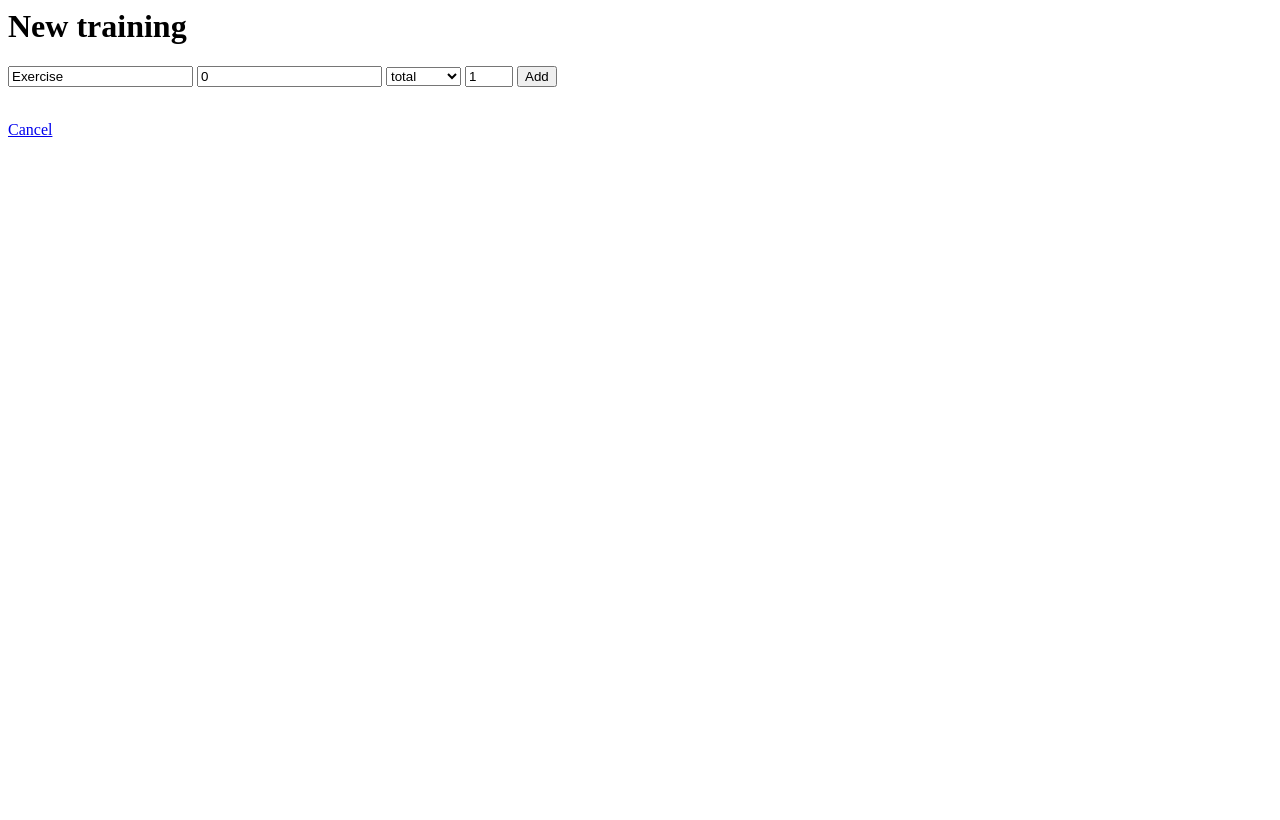
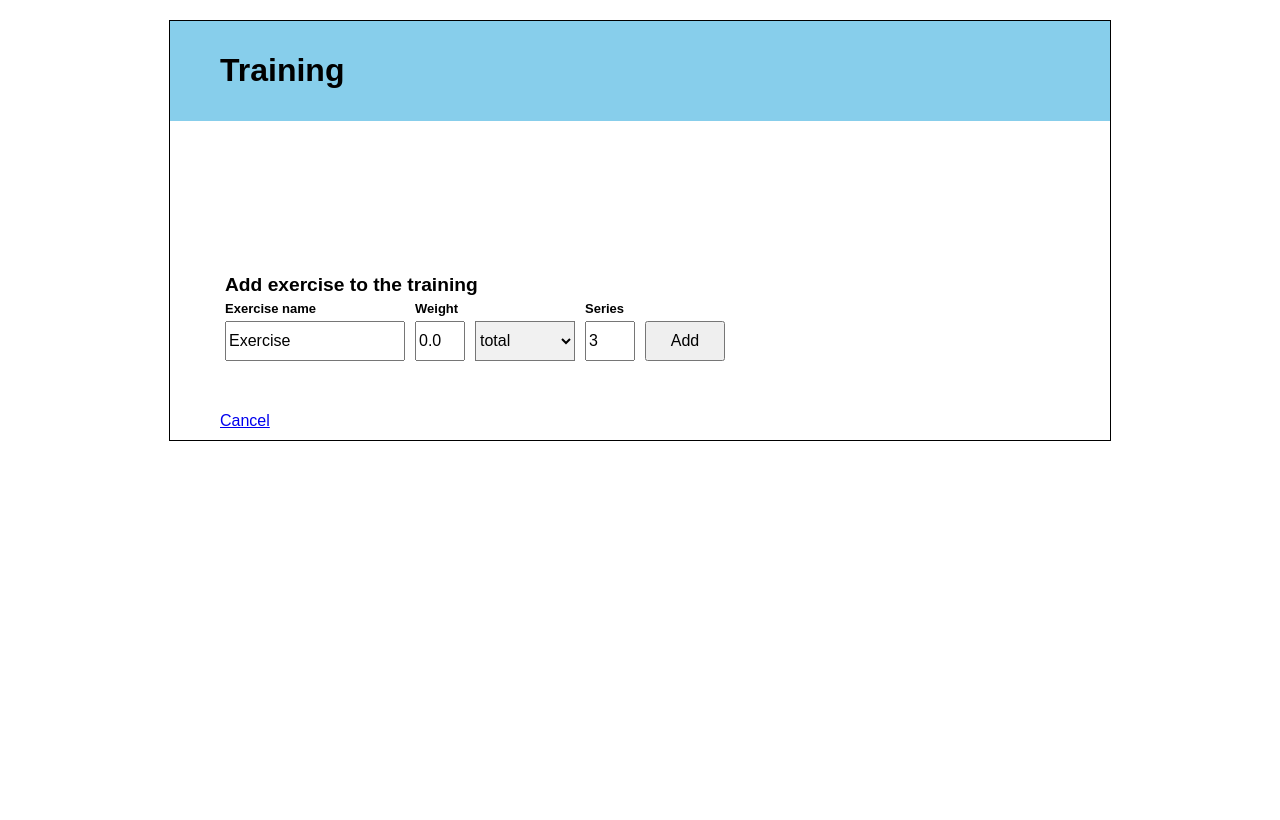
Before and after one commit to AlbertRtk/weight_training_tracker, a Django app: template templates/edit-training.html in a window 1280 px wide. Before the commit the page ends 137 px from the top, so only its background shows below. Run offline with Django 3.2, Linux system fonts and the light colour scheme; the template is opened without the code that fills it, so the values that code supplies are empty.

Commit message:
adding scc

```diff
--- a/templates/edit-training.html
+++ b/templates/edit-training.html
@@ -1,4 +1,20 @@
-<h1>New training</h1>
+{% load static %}
+
+<html>
+    <head>
+        <title>Training</title>
+        <link rel="stylesheet" href="{% static 'css/style.css' %}">
+    </head>
+    <body>
+
+        <div class="wrapper">
+            <header>
+                <h1>Training</h1>
+            </header>
+
+            <section>
+
+                <div class="exercises_form">
 
                     {% if exercises %}
 
@@ -8,10 +24,9 @@
                         {% else %}
                             <!-- training have not started yet - start button -->
                             <form action="/start-training/{{training.id}}/" method="POST">{% csrf_token %}
-            <input type="submit" value="Start"/>
+                                <input type="submit" class="start" value="Start"/>
                             </form>
                         {% endif %}
-    <br />
 
 
                         <form action="/stop-training/{{training.id}}/" method="POST">{% csrf_token %}
@@ -21,54 +36,109 @@
                                 {{ training.time_end }}
                             {% elif training.time_start %}
                                 <!-- training started - show stop button -->
-            <input type="submit" value="Stop"/>
+                                <input type="submit" class="stop" value="Stop"/>
                             {% else %}
                                 <!-- show nothing -->
                             {% endif %}
 
                             <br />
 
+                            <!-- show labels for exercises -->
+                            <div class="labels_row">
+                                <div class="exercises_label exercise_name">Exercise name</div>
+                                <div class="exercises_label number_input">Weight</div>
+                                <div class="exercises_label selector">&nbsp;</div>
+                                <div class="exercises_label number_input">Series</div>
+                            </div>
+
                             <!-- show exercises -->
                             {% for exercise in exercises %}
-            <input type="text" name="name_{{exercise.id}}" value="{{exercise.name}}"/>
-            <input type="text" name="weight_kg_{{exercise.id}}" value="{{exercise.weight_kg}}"/>
-            <input type="text" name="weight_per_{{exercise.id}}" value="{{exercise.weight_per}}"/>
+                                <div class="exercise_row">
+                                    <div class="form_input">
+                                        <input type="text" class="exercise_name" name="name_{{exercise.id}}" value="{{exercise.name}}"/>
+                                    </div>
+                                    <div class="form_input">
+                                        <input type="number" class="number_input" name="weight_kg_{{exercise.id}}" min="0" step="0.1" value="{{exercise.weight_kg}}"/>
+                                    </div>
+                                    <div class="form_input">
+                                        <select class="selector" name="weight_per_{{exercise.id}}">
+                                            {% if "total" == exercise.weight_per %}
+                                                <option value="total">total</option>
+                                                <option value="per hand">per hand</option>
+                                            {% else %}
+                                                <option value="per hand">per hand</option>
+                                                <option value="total">total</option>
+                                            {% endif %}
+                                        </select>
+                                    </div>
 
                                     {% for r in exercise.reps %}
-                <input type="text" name="rep_{{r}}" value=""/>
+                                        <div class="form_input">
+                                            <input type="number" class="number_input" name="rep_{{r}}" value="" min="0" step="1"/>
+                                        </div>
                                     {% endfor %}
-
-            <br />
+                                </div>
                             {% endfor %}
 
                         </form>
-
+                    {% else %}
+                        <br />
                     {% endif %}<!-- exercises -->
+                </div>
 
 
+                <!-- Add exercise form -->
+                <br />
+                <div class="add_form">
                     {% if training.time_start %}
                         <!-- show nothing -->
                     {% else %}
+                        <p class="div_label">Add exercise to the training</p>
                         <!-- show add exercise button -->
                         <form action="/add-exercise/{{training.id}}/" method="POST">{% csrf_token %}
-        <input type="text" name="name" value="Exercise"/>
-        <input type="number" name="weight_kg" value="0" step="0.5"/>
-        <select id="cars" name="weight_per">
+                            <div class="form_input">
+                                <label for="add_name">Exercise name</label><br />
+                                <input type="text" class="exercise_name" id="add_name" name="name" value="Exercise"/>
+                            </div>
+
+                            <div class="form_input">
+                                <label for="add_weight_kg">Weight</label><br />
+                                <input type="number" id="add_weight_kg" class="number_input" name="weight_kg" min="0" value="0.0" step="0.1"/>
+                            </div>
+
+                            <div class="form_input">
+                                <label for="add_weight_per">&nbsp;</label><br />
+                                <select name="weight_per" class="selector" id="add_weight_per">
                                     <option value="total">total</option>
-            <option value="per_hand">per hand</option>
+                                    <option value="per hand">per hand</option>
                                 </select>
-        <input type="number" name="series" value="1" step="1" min="1" max="4">
-        <input type="submit" value="Add"/>
+                            </div>
+
+                            <div class="form_input">
+                                <label for="add_series">Series</label><br />
+                                <input type="number" class="number_input" id="add_series" name="series" value="3" step="1" min="1" max="8">
+                            </div>
+
+                            <div class="form_input">
+                                <label for="add_submit">&nbsp;</label><br />
+                                <input type="submit" id="add_submit" value="Add"/>
+                            </div>
                         </form>
                     {% endif %}
+                </div>
 
 
-<br />
+                <br/>
                 <!-- training can be canceled at any point -->
+                <div>
                     <a href="/cancel-training/{{training.id}}">Cancel</a>
-
+                </div>
 
                 <!-- training can be saved only if it started and finished -->
                 {% if training.time_start and training.time_end %}
                     <a href="/save-training/{{training.id}}">Save</a>
                 {% endif %}
+            </section>
+        </div>
+    </body>
+</html>
--- /dev/null
+++ b/trainings/static/css/style.css
@@ -0,0 +1,106 @@
+html, body {
+    height: 100%;
+    margin: 0px 10px 0px 10px;
+    padding: 0px;
+}
+
+body {
+    font-family: Arial, Verdana, sans-serif;
+}
+
+.wrapper {
+    border: 1px solid;
+    width: 940px;
+    padding: 0px 0px 0px 0px;
+    margin: 20px auto 20px auto;
+}
+
+header {
+    background-color: skyblue;
+    padding: 10px 50px 10px 50px;
+}
+
+section {
+    padding: 10px 50px 10px 50px;
+}
+
+input, select {
+    height: 40px;
+    font-size: medium;
+    margin: 5px
+}
+
+.exercise_name {
+    width: 180px;
+}
+
+.number_input {
+    width: 50px;
+}
+
+.selector {
+    width: 100px;
+}
+
+input[type=submit] {
+    width: 80px;
+}
+
+input[type=submit].start {
+    background-color: green;
+    font-weight: bold;
+    font-size: larger;
+    border: 0px;
+}
+
+input[type=submit].stop {
+    background-color: red;
+    font-weight: bold;
+    font-size: larger;
+    color: white;
+    border: 0px;
+}
+
+select {
+    background-color: #f1f1f1;
+}
+
+label {
+    font-size: small;
+    font-weight: bold;
+    margin: 0px 5px 0px 5px;
+}
+
+div.form_input {
+    float: left;
+    margin: 0px
+}
+
+div.add_form {
+    height: 120px;
+}
+
+div.exercises_form {
+    min-height: 120px;
+}
+
+p.div_label {
+    font-size: larger;
+    font-weight: bold;
+    margin: 5px;
+}
+
+div.labels_row {
+    height: 15px;
+}
+
+div.exercise_row {
+    height: 50px;
+}
+
+div.exercises_label {
+    float: left;
+    margin: 0px 5px 0px 5px;
+    font-size: small;
+    font-weight: bold;
+}
--- a/weight_training/settings.py
+++ b/weight_training/settings.py
@@ -120,3 +120,4 @@ USE_TZ = True
 # https://docs.djangoproject.com/en/3.1/howto/static-files/
 
 STATIC_URL = '/static/'
+STATIC_ROOT = os.path.join(BASE_DIR,  'static')
```
Lines whose indentation alone changed are shown as unchanged.
